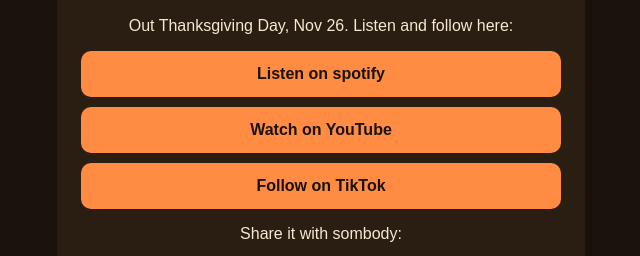
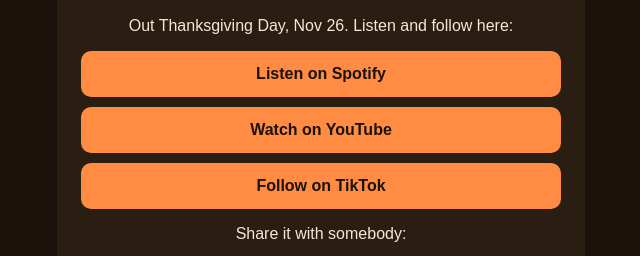
Before and after one commit to benjimenmcintosh-afk/nativestring-hub, a plain HTML site: page index.html in a window 1280 px wide. Shown: the part 643-899 px from the top of the page, 319-959 px from the left. Drawn offline with Linux system fonts and the light colour scheme.

Commit message:
Update index.html

```diff
--- a/index.html
+++ b/index.html
@@ -17,10 +17,10 @@
 	<h1>NATIVESTRING</h1>
 	<h2>New EP: One Day Like This</h2>
 	<p>Out Thanksgiving Day, Nov 26. Listen and follow here:</p>
-	<a class="btn" href="https://open.Spotify.com/artist/3VCtPrIZaeJ4XsOzbRzeyB"> Listen on spotify</a>
+	<a class="btn" href="https://open.spotify.com/artist/3VCtPrIZaeJ4XsOzbRzeyB"> Listen on Spotify</a>
 	<a class="btn" href="https://www.youtube.com/@nativestring-e3k">Watch on YouTube</a>
 	<a class="btn" href="https://www.tiktok.com/@nativestring2">Follow on TikTok</a>
-	<p>Share it with sombody:</p>
+	<p>Share it with somebody:</p>
 	<a class="btn" href="https://www.facebook.com/sharer/sharer.php?u=https://benjimenmcintosh-afk.github.io/nativestring-hub/">Share on Facebook</a>
 	<a class="btn" href="sms:?&body=Check%20out%20NativeString%20-%20new%20EP%20One%20Day%20Like%20This%20Out%20Thanksgiving!"> Text it to a friend</a>
 	<p>Built by Benjimen McIntosh<p>
```
